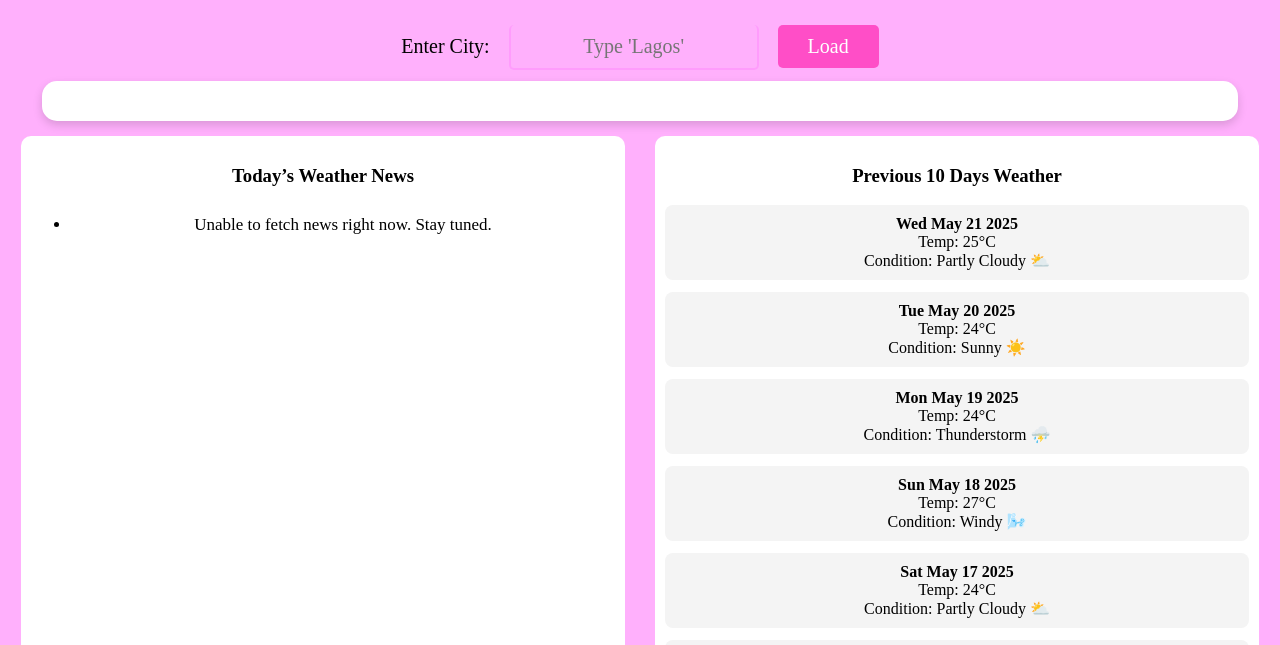
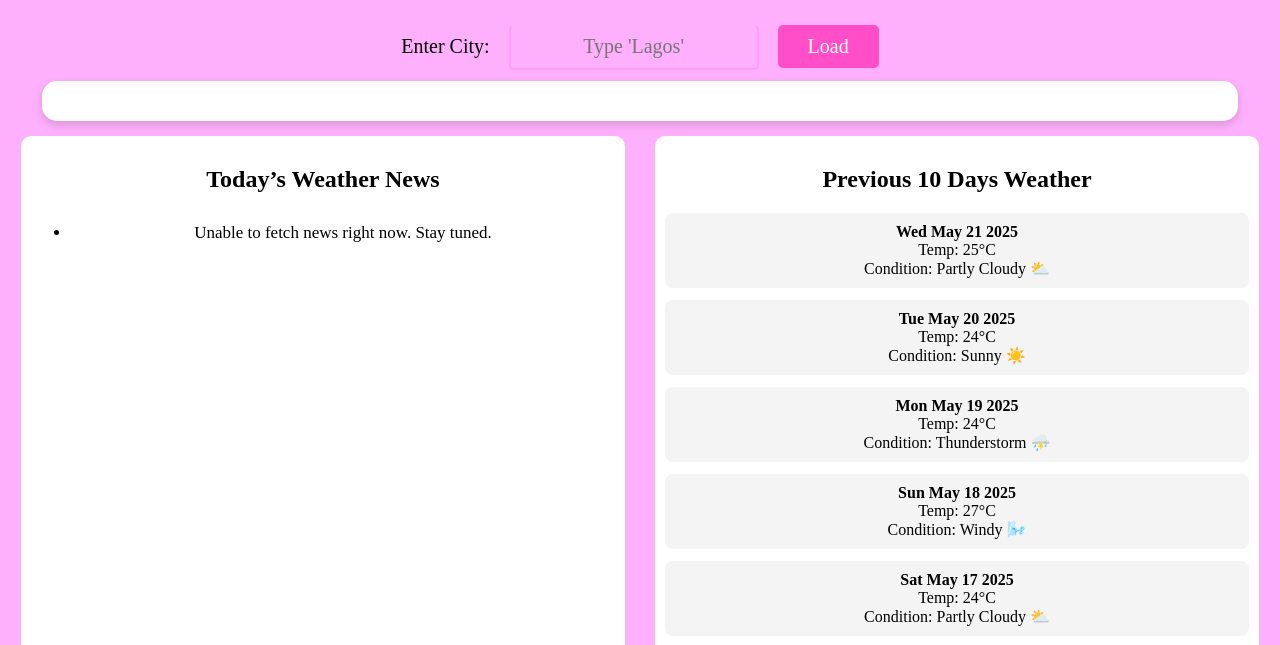
Before and after one commit to officialpurpledragon01/dailyweather.github.io, a plain HTML site: page index.html in a window 1280 px wide. Shown: the part 107-752 px from the top of the page. Drawn offline with Linux system fonts and the light colour scheme; no server answers.

Commit message:
Update index.html

```diff
--- a/index.html
+++ b/index.html
@@ -20,12 +20,12 @@
 
     <section id="content">
         <div class="weather_news">
-            <h3>Today’s Weather News</h3>
+            <h2>Today’s Weather News</h2>
             <ul id="newsList"></ul>
         </div>
 
         <div class="previousDays">
-            <h3>Previous 10 Days Weather </h3>
+            <h2>Previous 10 Days Weather </h2>
             <div id="previous-weather"></div>
         </div>
     </section>
```
